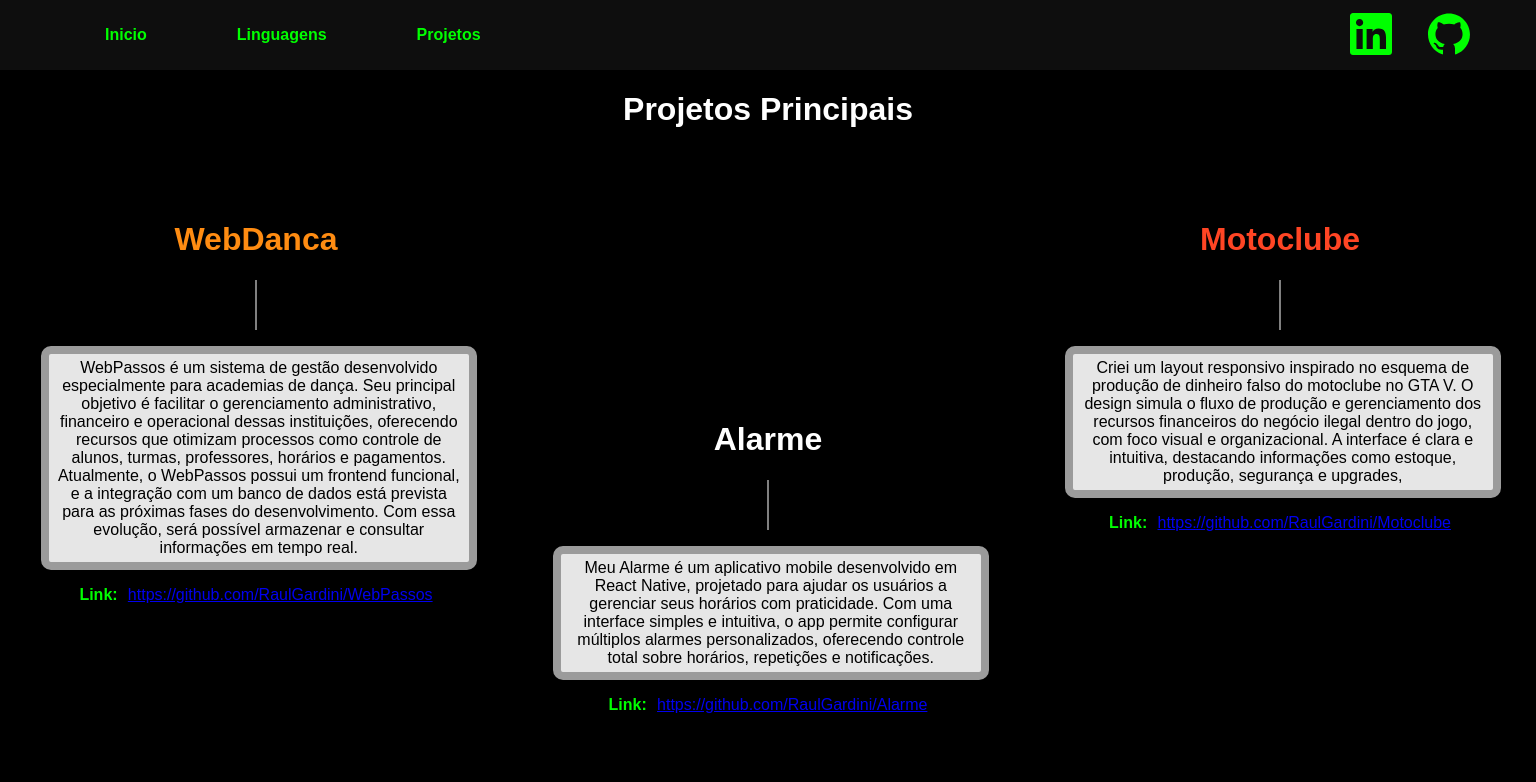
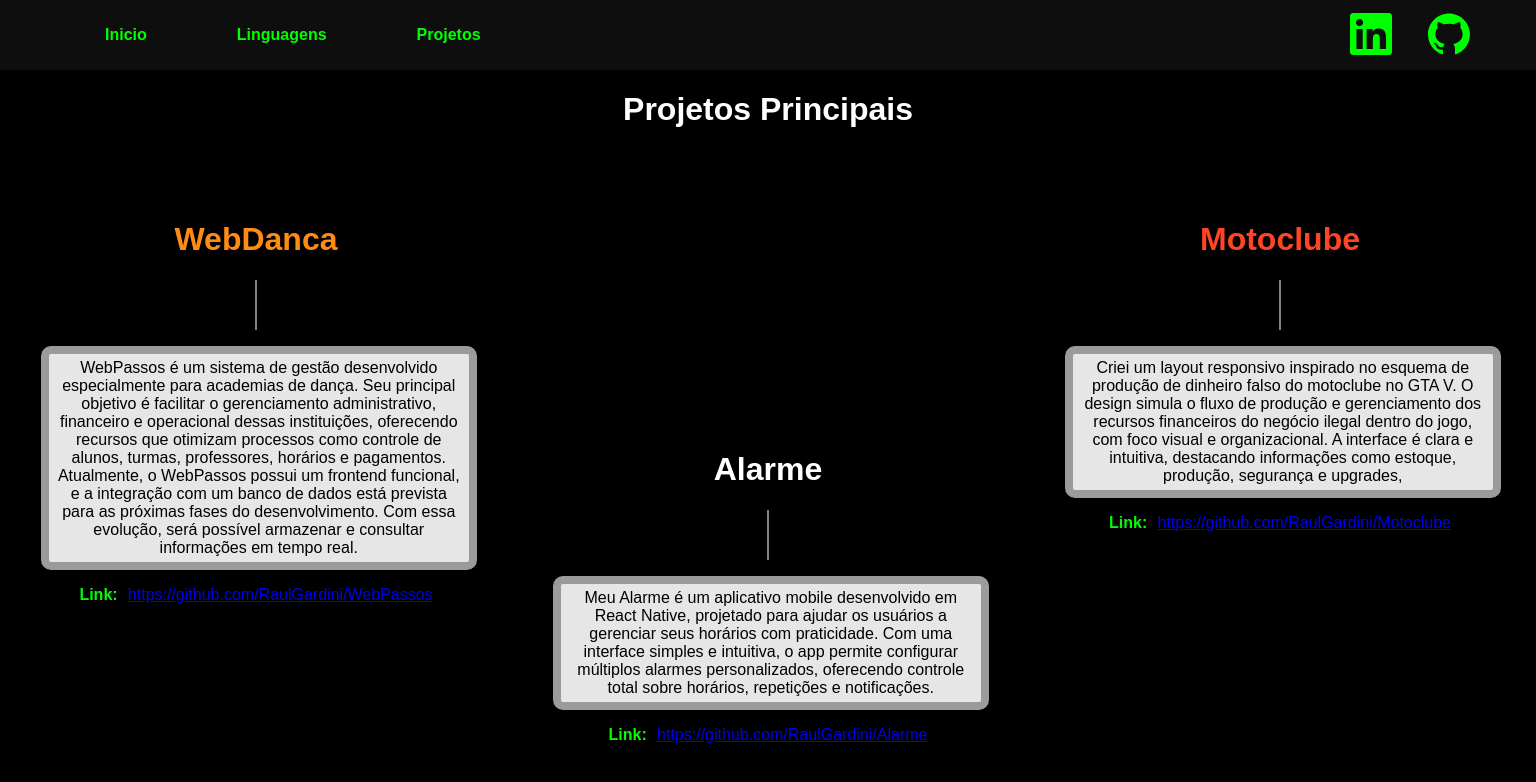
Before and after one commit to RaulGardini/Raul-Portfolio, a React (Create React App) app: page /Projetos in a window 1536 px wide. Shown: the top 782 px of the page. Built offline with nearby package versions, Linux system fonts and the light colour scheme.

Commit message:
fix: deixando a tela de projetos responsivo

```diff
--- a/src/paginas/projetos/Projetos.css
+++ b/src/paginas/projetos/Projetos.css
@@ -26,7 +26,7 @@ main{
         color: #FFFFFF;
     }
     width: 35%;
-    padding-top: 250px;
+    padding-top: 50px;
     text-align: center;
 }
 
@@ -40,10 +40,10 @@ main{
 }
 
 .linha {
-    height: 50px; /* ou outro valor conforme necessário */
+    height: 50px;
     width: 0;
     border-left: 2px solid gray;
-    margin: 10px auto; /* centraliza a linha horizontalmente */
+    margin: 10px auto;
 }
 
 h4{
@@ -68,3 +68,14 @@ h4{
     border-radius: 10px;
     border: 8px solid rgb(155, 155, 155);
 }
+
+@media (min-width: 1440px) {
+    .projeto2{
+        h1{
+            color: #FFFFFF;
+        }
+        width: 35%;
+        padding-top: 280px;
+        text-align: center;
+    }
+}
```
